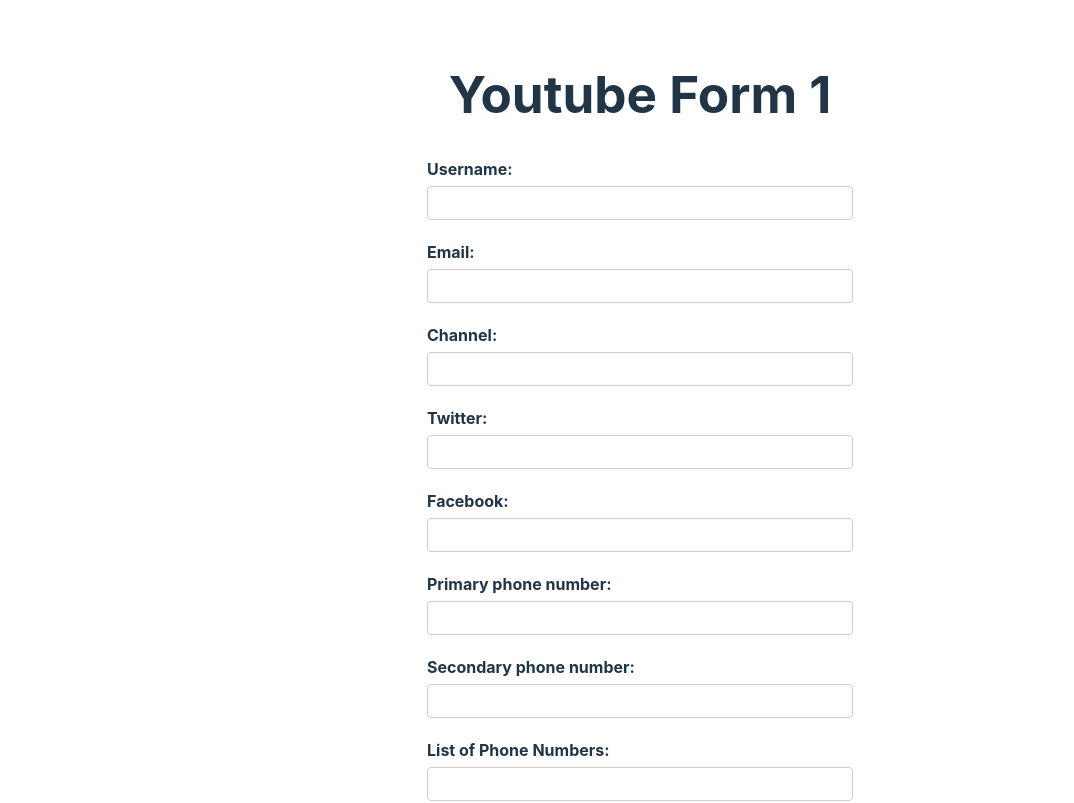
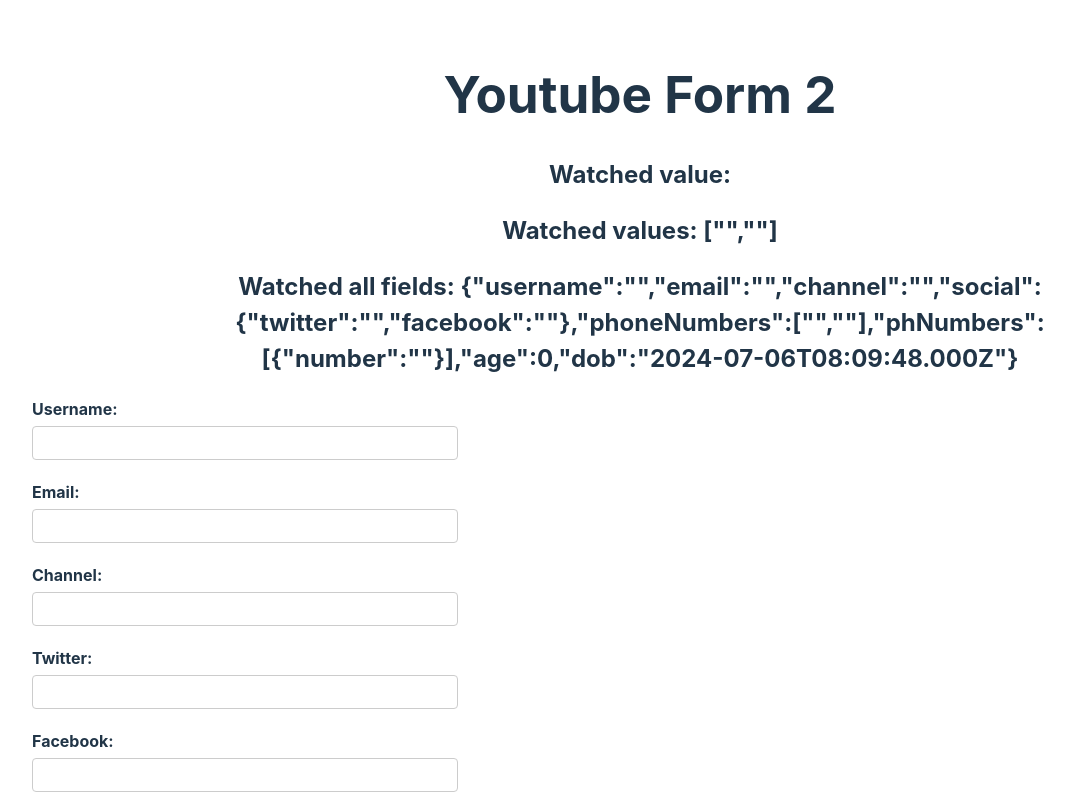
Before and after one commit to muzaffarbhat07/react-hook-form-basics, a React (Vite) app in the folder rhf-demo/: page / in a window 1280 px wide. Shown: the top 803 px of the page, without its empty margins (0-1074 px from the left). Built offline with nearby package versions, Linux system fonts and the light colour scheme.

Commit message:
watch field values

```diff
--- a/rhf-demo/src/components/YoutubeForm.tsx
+++ b/rhf-demo/src/components/YoutubeForm.tsx
@@ -1,5 +1,6 @@
 import { useFieldArray, useForm } from "react-hook-form";
 import { DevTool } from "@hookform/devtools";
+import { useEffect } from "react";
 
 let renderCount = 0;
 
@@ -35,7 +36,7 @@
       dob: new Date()
     }
   });
-  const { register, control, handleSubmit, formState } = form;
+  const { register, control, handleSubmit, formState, watch } = form;
   //register allows us to register the input fields with the form to control/track their values
   // const { name, ref, onChange, onBlur } = register('username');
 
@@ -50,11 +51,27 @@
     console.log('Form submitted. Form data = ', data);
   }
 
+  const watchUsername = watch('username'); //watch is used to watch the value of a field
+  const watchMultiple = watch(['username', 'email']); //watch multiple fields (username and email in this case
+  const watchAllFields = watch(); //watch all fields
+
+  //perform side effects when the watched value changes
+  useEffect(() => {
+    const subscription = watch((value) => {
+      console.log(value);
+    });
+    return () => subscription.unsubscribe();
+  }, [watch])
+
   renderCount++;
   //noValidate is for turning off browser validation
   return (
     <div>
       <h1>Youtube Form {renderCount / 2}</h1>
+      <h2>Watched value: {watchUsername}</h2>
+      <h2>Watched values: {JSON.stringify(watchMultiple)}</h2>
+      <h2>Watched all fields: {JSON.stringify(watchAllFields)}</h2>
+
       <form onSubmit={handleSubmit(onSubmit)} noValidate>
         <div className="form-control">
           <label htmlFor="username">Username:</label>
```
